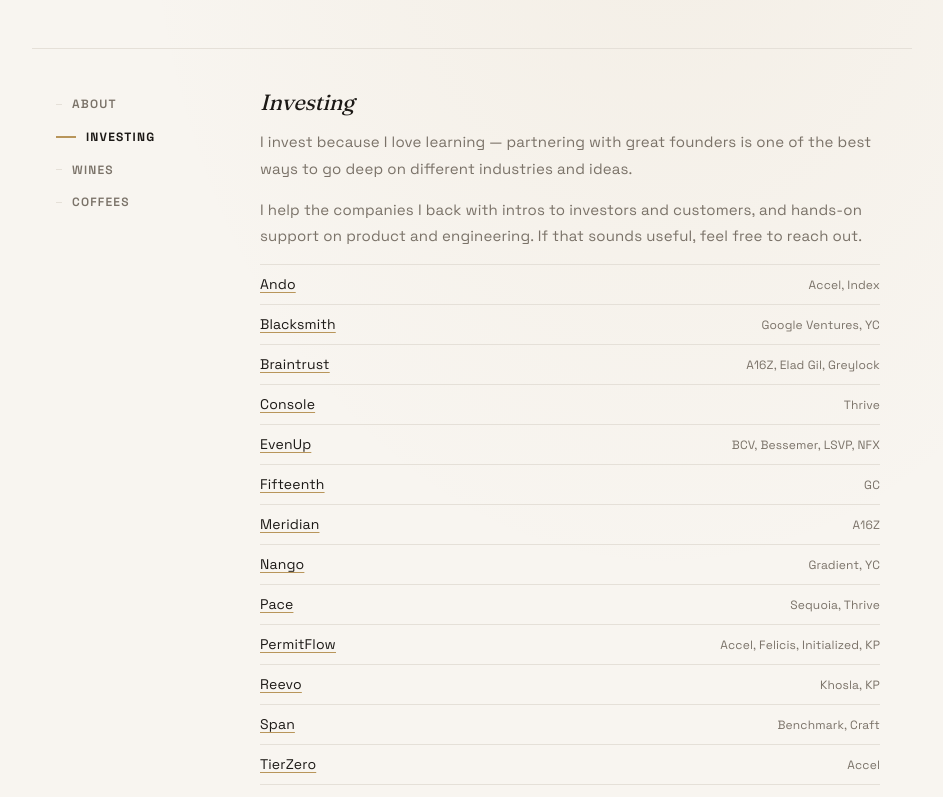
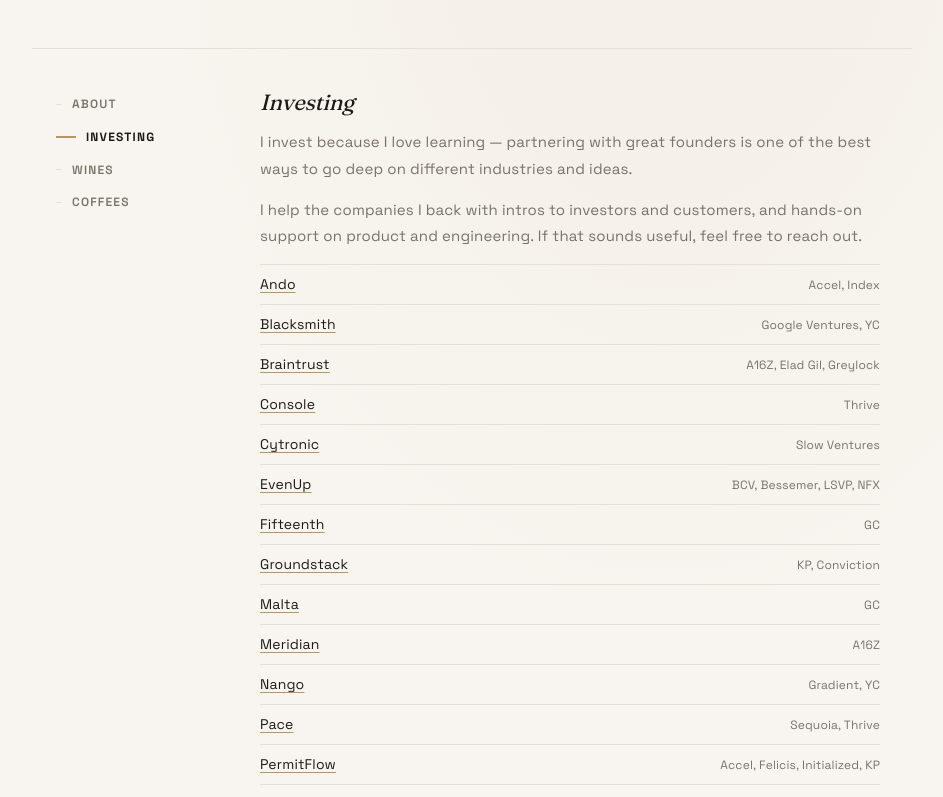
Before and after one commit to tonyd3/tony-dong.com, a Next.js app: page /investing in a window 1280 px wide. Shown: the top 797 px of the page, without its empty margins (168-1111 px from the left). Built offline with nearby package versions, Linux system fonts and the light colour scheme.

Commit message:
Add new investments

```diff
--- a/app/(site)/investing/page.tsx
+++ b/app/(site)/investing/page.tsx
@@ -3,8 +3,11 @@
   { name: 'Blacksmith', url: 'https://blacksmith.sh/', backers: 'Google Ventures, YC' },
   { name: 'Braintrust', url: 'https://www.braintrust.dev/', backers: 'A16Z, Elad Gil, Greylock' },
   { name: 'Console', url: 'https://www.console.com/', backers: 'Thrive' },
+  { name: 'Cytronic', url: 'https://cytronic.ai/', backers: 'Slow Ventures' },
   { name: 'EvenUp', url: 'https://www.evenuplaw.com/', backers: 'BCV, Bessemer, LSVP, NFX' },
   { name: 'Fifteenth', url: 'https://www.fifteenth.com/', backers: 'GC' },
+  { name: 'Groundstack', url: 'https://groundstack.com/', backers: 'KP, Conviction' },
+  { name: 'Malta', url: 'https://www.withmalta.com/', backers: 'GC' },
   { name: 'Meridian', url: 'https://www.meridian.ai/', backers: 'A16Z' },
   { name: 'Nango', url: 'https://www.nango.dev/', backers: 'Gradient, YC' },
   { name: 'Pace', url: 'https://withpace.com/', backers: 'Sequoia, Thrive' },
```
